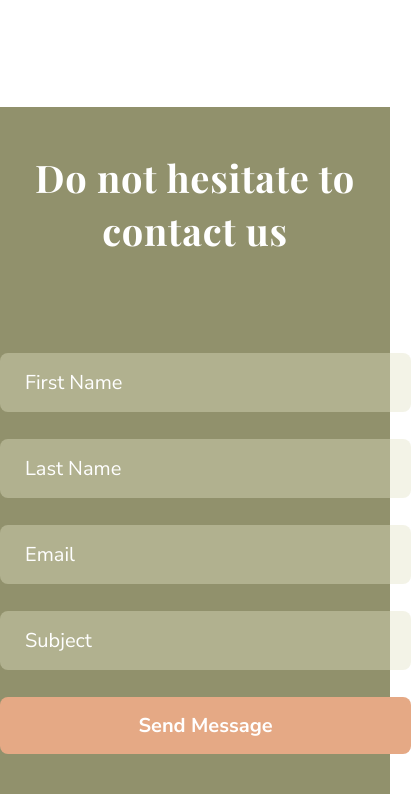
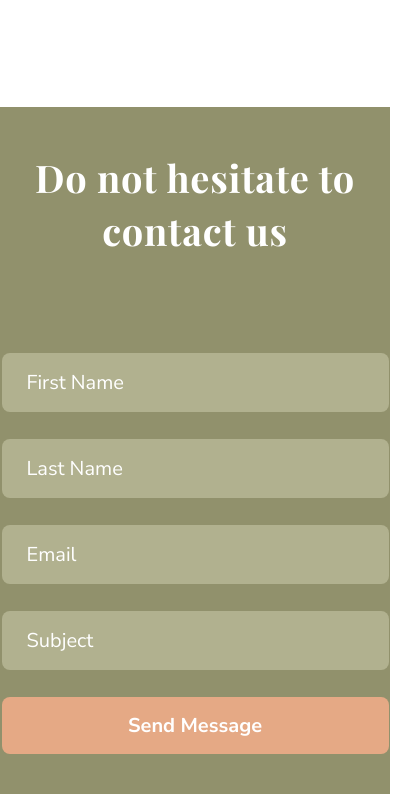
Before and after one commit to Vladpru/hola-fashion, a plain HTML site: page index.html in a window 390 px wide. Shown: the part 5134-5928 px from the top of the page, 411 px wide, since content can reach past the window. Drawn offline with Linux system fonts and the light colour scheme; a web font is replaced by a local one.

Commit message:
final commit

```diff
--- a/css/main.css
+++ b/css/main.css
@@ -294,7 +294,7 @@ body.active {
 }
 @media (max-width: 576px) {
   .form__input {
-    padding: 16px 124px 16px 25px;
+    padding: 16px 100px 16px 25px;
   }
 }
 .form__input-top {
@@ -326,7 +326,7 @@ body.active {
 }
 @media (max-width: 576px) {
   .form__input-top {
-    padding: 16px 124px 16px 25px;
+    padding: 16px 100px 16px 25px;
   }
 }
 .form__btn {
```
